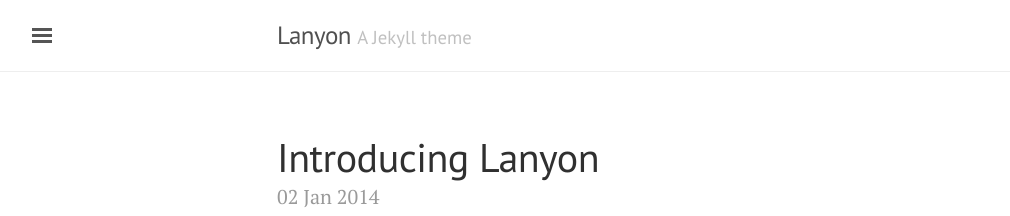
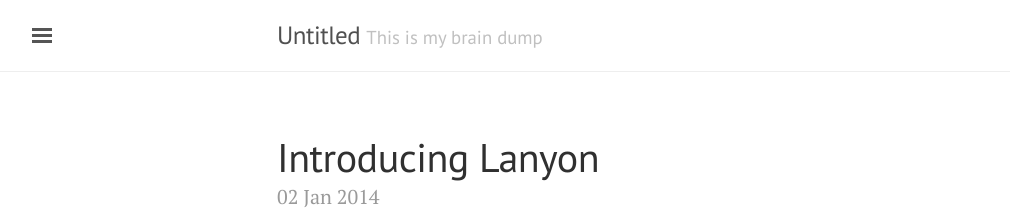
Before and after one commit to aviagarwal1212/avidiotic.github.io, a Jekyll site: the page built from index.html, in a window 1280 px wide and 900 px high. Shown: the top 216 px of the window, without its empty margins (3-1013 px from the left). Built offline with Jekyll 4.4.1, drawn with Linux system fonts in a browser that asks for light colours; the list of posts is cut into pages by our own code.

Commit message:
Changed name to Untitled and added Description

```diff
--- a/_config.yml
+++ b/_config.yml
@@ -4,18 +4,17 @@
 permalink:           pretty
 
 # Setup
-title:               Lanyon
-tagline:             'A Jekyll theme'
-description:         'A reserved <a href="http://jekyllrb.com" target="_blank">Jekyll</a> theme that places the utmost gravity on content with a hidden drawer. Made by <a href="https://twitter.com/mdo" target="_blank">@mdo</a>.'
+title:               Untitled
+tagline:             'This is my brain dump'
+description:         'Maintained, written and edited by <a href="https://twitter.com/avidiotic" target="_blank">@avidiotic</a>.'
 url:                 http://lanyon.getpoole.com
 baseurl:             ''
 paginate:            5
 
 # About/contact
 author:
-  name:              Mark Otto
-  url:               https://twitter.com/mdo
-  email:             markdotto@gmail.com
+  name:              Avi Agarwal
+  url:               https://twitter.com/avidiotic
 
 # Custom vars
 version:             1.0.0
```
